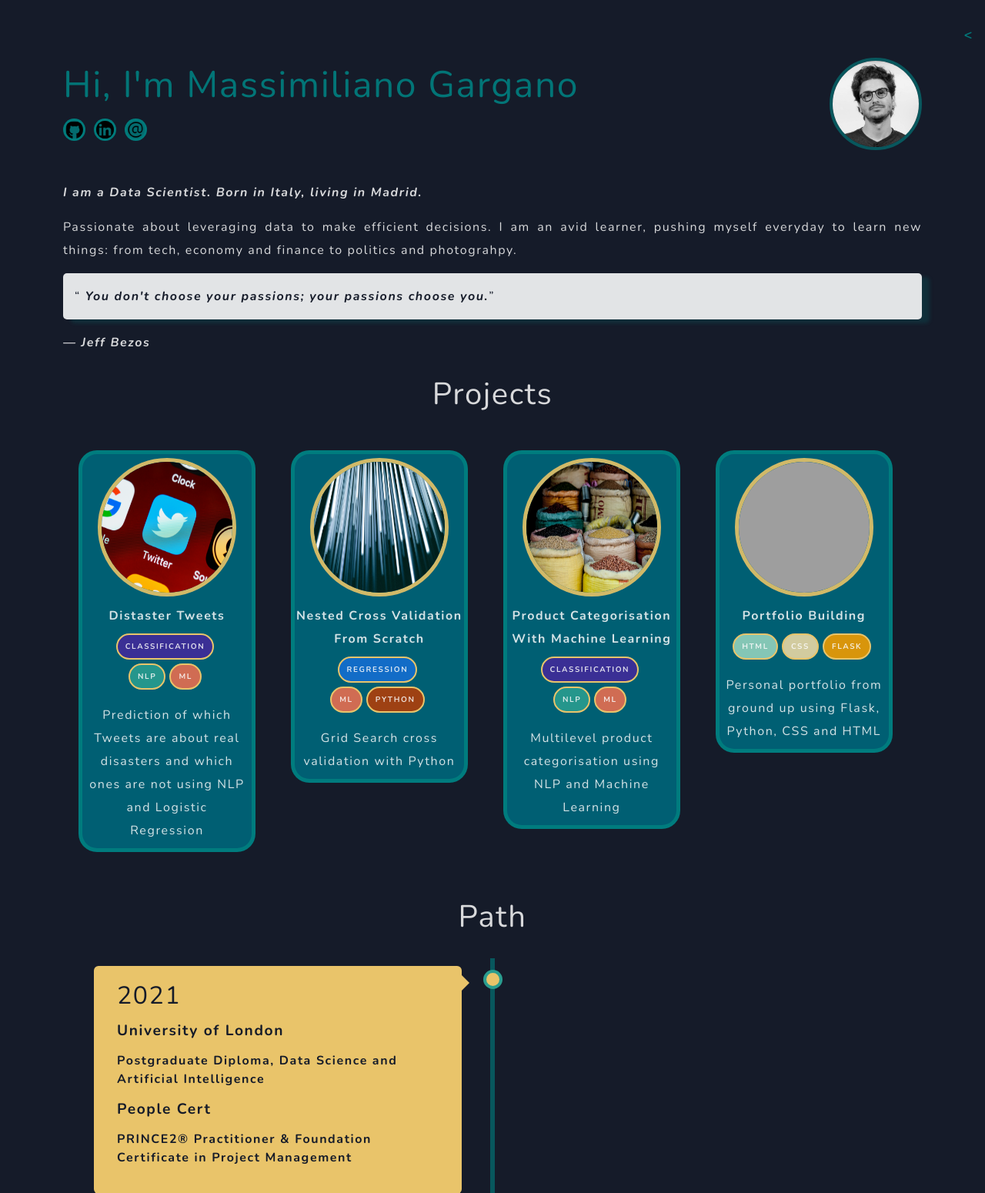
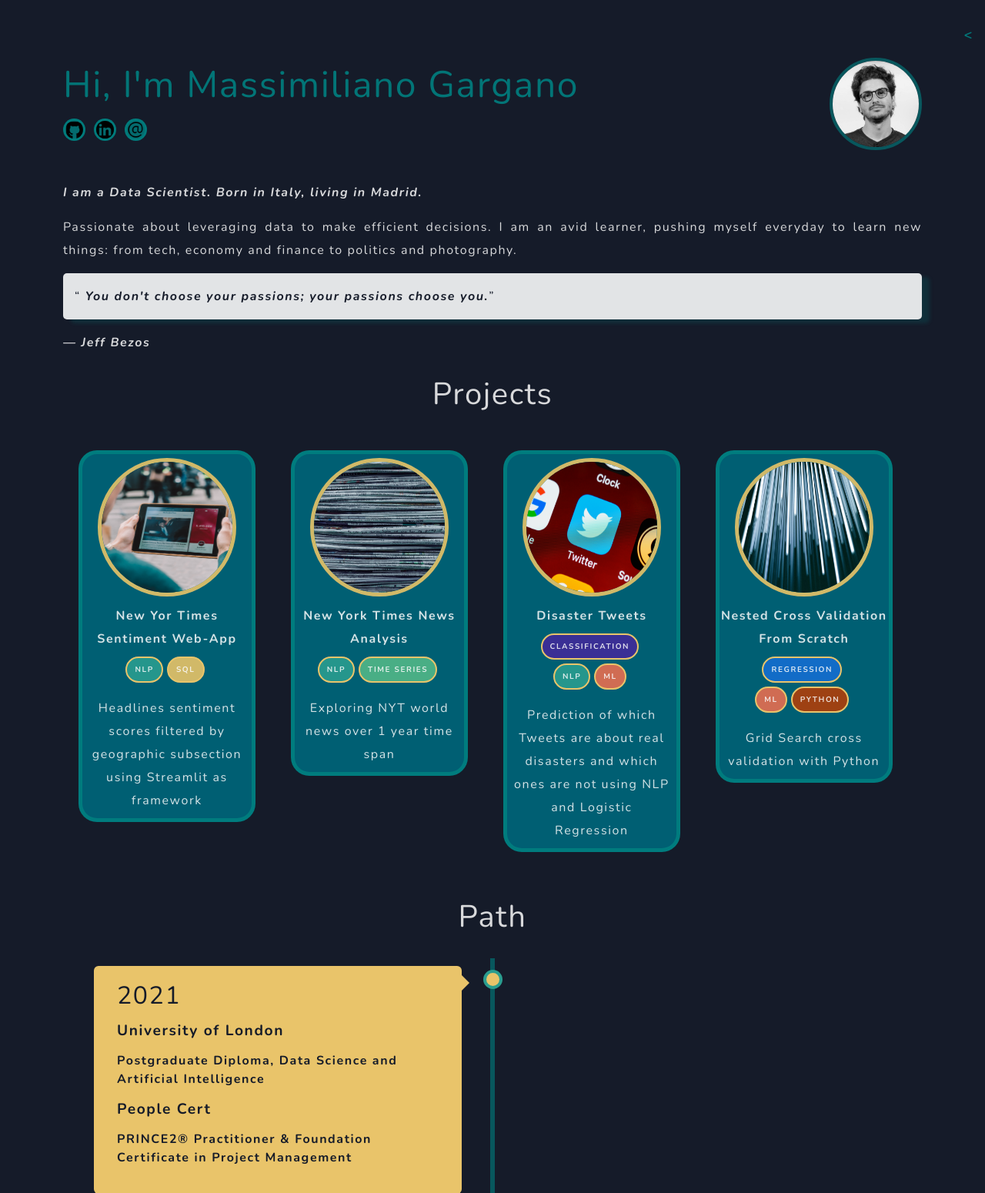
Before and after one commit to massigarg/portfolio, a Flask app: page /about in a window 1280 px wide. Shown: the top 1550 px of the page at 77% size. Run offline with Flask 2, Linux system fonts and the light colour scheme; some libraries are stand-ins or nearby versions; grey boxes are pictures that could not be loaded.

Commit message:
updated projects

```diff
--- a/static/css/about.css
+++ b/static/css/about.css
@@ -1,4 +1,4 @@
-/* arrow to go back roght side */
+/* arrow to go back right side */
 
 .arrow {
     text-align: right;
@@ -197,6 +197,9 @@
 
 #nlp {
   background-color:hsl(173, 58%, 39%, 0.9);
+}
+#sql {
+  background-color: hsl(43, 74%, 66%, 0.9);
 }
 #ml {
   background-color:hsl(12, 76%, 61%, .90);
--- a/templates/about.html
+++ b/templates/about.html
@@ -49,7 +49,7 @@
         <p>
             Passionate about leveraging data to make efficient decisions. I am an avid learner, pushing myself everyday
             to learn new things: from tech, economy and finance to
-            politics and photograhpy.
+            politics and photography.
         </p>
 
         <figure>
@@ -71,11 +71,36 @@
         <section class="projects">
 
             <div class="card">
+                <a href="https://nyt-sentiment.herokuapp.com/">
+                    <img alt="" src="{{url_for('static', filename='img/nyt_news.jpg')}}" id="card-image">
+                </a>
+
+                <div class="card-title">new yor times Sentiment Web-App</div>
+                <div class="tag-wrap">
+                    <div class="tag" id="nlp">nlp</div>
+                    <div class="tag" id="sql">sql</div>
+                </div>
+                <div class="card-description">Headlines sentiment scores filtered by geographic subsection using
+                    Streamlit as framework</div>
+            </div>
+
+
+            <div class="card">
+                <img alt="" src="{{url_for('static', filename='img/news.jpg')}}" id="card-image">
+                <div class="card-title">New York Times news analysis</div>
+                <div class="tag-wrap">
+                    <div class="tag" id="nlp">nlp</div>
+                    <div class="tag" id="time-series">time series</div>
+                </div>
+                <div class="card-description">Exploring NYT world news over 1 year time span</div>
+            </div>
+
+            <div class="card">
                 <a href="https://github.com/massigarg/disaster-tweet">
                     <img alt="" src="{{url_for('static', filename='img/tweet.jpg')}}" id="card-image">
                 </a>
 
-                <div class="card-title">Distaster Tweets</div>
+                <div class="card-title">Disaster Tweets</div>
                 <div class="tag-wrap">
                     <div class="tag" id="nlp">nlp</div>
                     <div class="tag" id="ml">ml</div>
@@ -103,20 +128,6 @@
             </div>
 
             <div class="card">
-                <a href="https://github.com/massigarg/Product-Categorisation">
-                    <img alt="" src="{{url_for('static', filename='img/category.jpg')}}" id="card-image">
-                </a>
-
-                <div class="card-title">Product categorisation with machine learning</div>
-                <div class="tag-wrap">
-                    <div class="tag" id="nlp">nlp</div>
-                    <div class="tag" id="ml">ml</div>
-                    <div class="tag" id="classification">classification</div>
-                </div>
-                <div class="card-description">Multilevel product categorisation using NLP and Machine Learning</div>
-            </div>
-
-            <div class="card">
                 <img alt="" src="{{url_for('static', filename='img/coding_image.jpg')}}" id="card-image">
                 <div class="card-title">Portfolio building </div>
                 <div class="tag-wrap">
@@ -129,14 +140,19 @@
             </div>
 
             <div class="card">
-                <img alt="" src="{{url_for('static', filename='img/news.jpg')}}" id="card-image">
-                <div class="card-title">New York Times news analysis</div>
+                <a href="https://github.com/massigarg/Product-Categorisation">
+                    <img alt="" src="{{url_for('static', filename='img/category.jpg')}}" id="card-image">
+                </a>
+
+                <div class="card-title">Product categorization with machine learning</div>
                 <div class="tag-wrap">
                     <div class="tag" id="nlp">nlp</div>
-                    <div class="tag" id="time-series">time series</div>
+                    <div class="tag" id="ml">ml</div>
+                    <div class="tag" id="classification">classification</div>
                 </div>
-                <div class="card-description">Exploring NYT world news over 1 year time span</div>
+                <div class="card-description">Multilevel product categorization using NLP and Machine Learning</div>
             </div>
+
             <div class="card">
                 <img alt="" src="{{url_for('static', filename='img/map.jpg')}}" id="card-image">
                 <div class="card-title">MaPy</div>
```
Also changed, not shown: static/img/nyt_news.jpg (added), static/img/spider.jpg (added).
